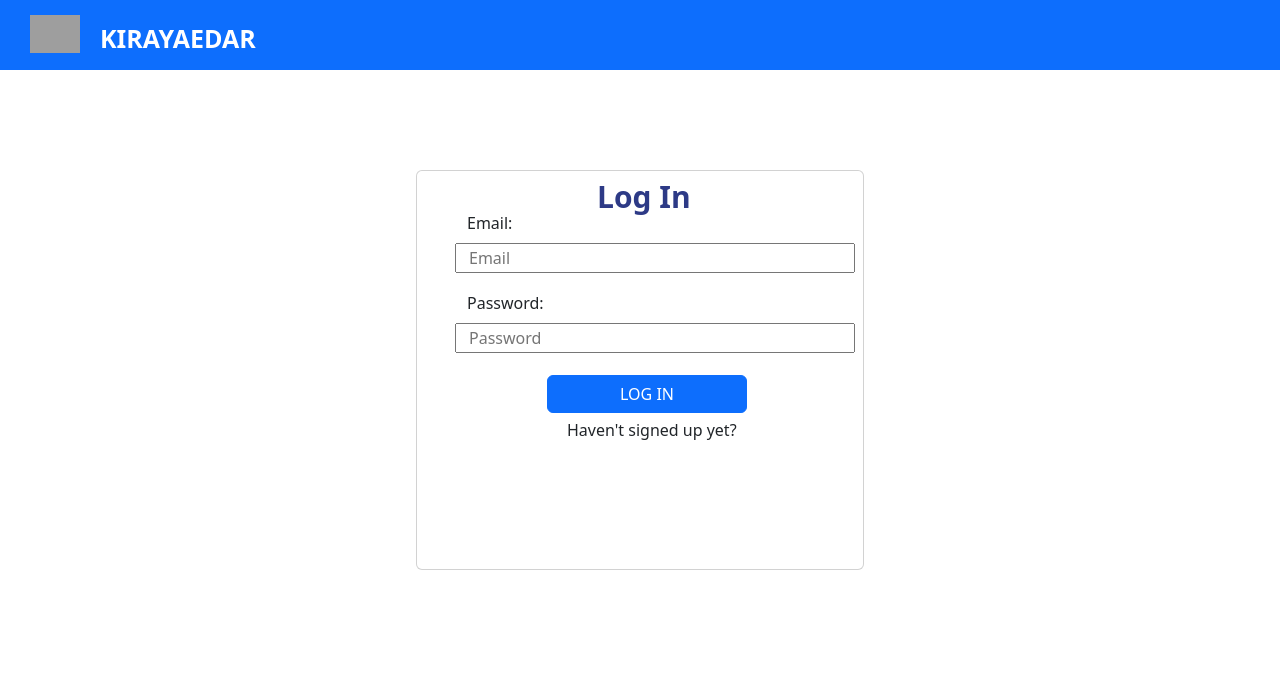
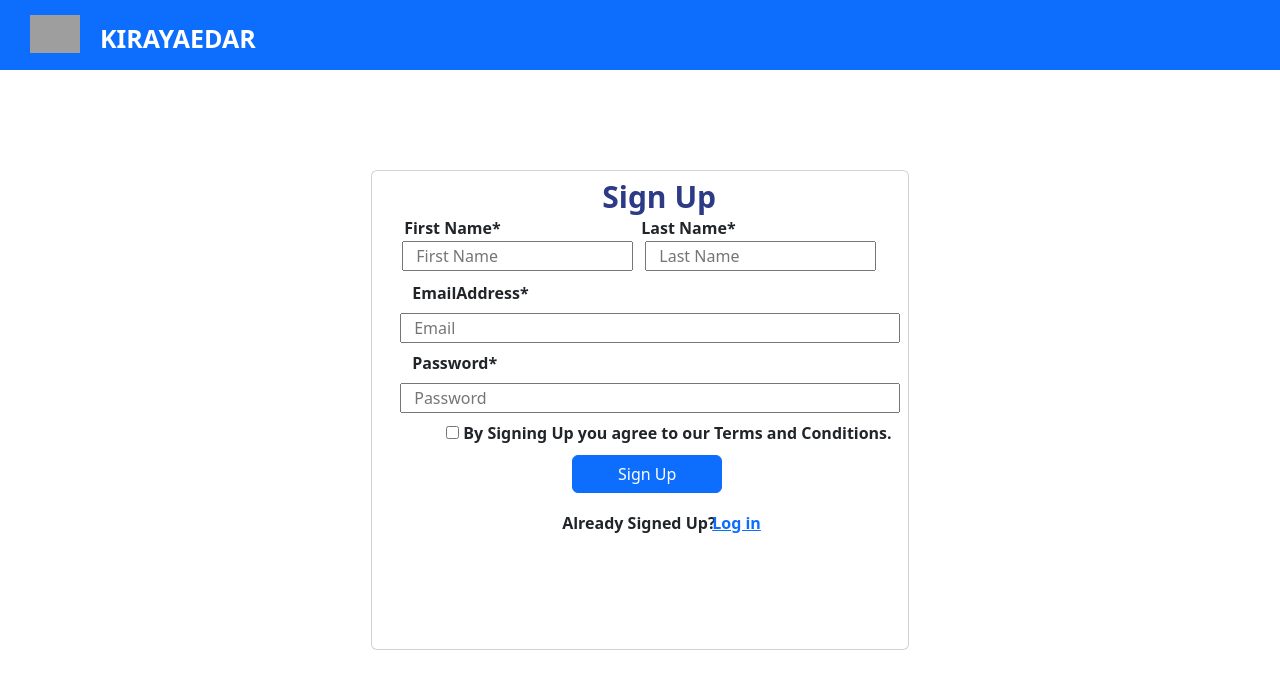
Before and after one commit to harsh0623/KIRAYEDAR, a React (Create React App) app in the folder kirayedar-react-project/: page /SignUp in a window 1280 px wide. Shown: the top 688 px of the page. Built offline with nearby package versions, Linux system fonts and the light colour scheme; grey boxes are pictures that could not be loaded.

Commit message:
Creating signUp page and installing React-router

```diff
--- a/kirayedar-react-project/package.json
+++ b/kirayedar-react-project/package.json
@@ -9,6 +9,7 @@
     "bootstrap": "^5.2.0",
     "react": "^18.2.0",
     "react-dom": "^18.2.0",
+    "react-router-dom": "^6.3.0",
     "react-scripts": "5.0.1",
     "web-vitals": "^2.1.4"
   },
--- a/kirayedar-react-project/src/App.js
+++ b/kirayedar-react-project/src/App.js
@@ -1,12 +1,22 @@
+import { BrowserRouter, Routes, Route } from 'react-router-dom';
 import './App.css';
 import HeaderComponent from "./components/header.components";
 import LoginPage from './components/pages/loginPage.components';
+import SignUpPage from './components/pages/signupPage.components';
+
+
 
 function App() {
   return (
     <>
       <HeaderComponent />
-      <LoginPage></LoginPage>
+      <BrowserRouter>
+        <Routes>
+
+          <Route path='/' element={<LoginPage />}></Route>
+          <Route path='SignUp' element={<SignUpPage />}></Route>
+        </Routes>
+      </BrowserRouter>
     </>
   )
 };
--- a/kirayedar-react-project/src/components/button.components.jsx
+++ /dev/null
@@ -1,13 +0,0 @@
-import React from "react";
-
-export default function Button() {
-  return (
-    <button
-      type="button"
-      className="btn btn-primary mt-4"
-      style={{ width: "200px" }}
-    >
-      LOG IN
-    </button>
-  );
-}
--- a/kirayedar-react-project/src/components/pages/loginPage.components.jsx
+++ b/kirayedar-react-project/src/components/pages/loginPage.components.jsx
@@ -1,6 +1,6 @@
 import React from "react";
-import Button from "../button.components";
-
+import { Link } from "react-router-dom";
+import SignUpPage from "./signupPage.components";
 const LoginPage = () => {
   const test = () => "";
   return (
@@ -40,8 +40,8 @@ const LoginPage = () => {
                 left: "50px",
               }}
             >
-              <label className="mb-2" Htmlfor="email">
-                Email:
+              <label className="mb-2" htmlFor="email">
+                <b>Email:</b>
               </label>
               <input
                 style={{ width: "400px" }}
@@ -49,6 +49,7 @@ const LoginPage = () => {
                 type="email"
                 placeholder="Email"
                 value=""
+                onChange={test}
               />
             </div>
             <div
@@ -57,17 +58,18 @@ const LoginPage = () => {
                 position: "absolute",
                 top: "120px",
                 left: "50px",
-                value: 0,
               }}
             >
-              <label className="mb-2" Htmlfor="password">
-                Password:
+              <label className="mb-2" htmlFor="password">
+                <b>Password:</b>
               </label>
               <input
                 style={{ width: "400px" }}
                 type="password"
                 id="password"
                 placeholder="Password"
+                value=""
+                onChange={test}
               />
             </div>
           </div>
@@ -76,20 +78,43 @@ const LoginPage = () => {
         <div
           style={{
             position: "absolute",
-            top: "180px",
+            top: "170px",
             left: "130px",
           }}
         >
-          <Button />
+          <button
+            type="submit"
+            className="btn btn-primary mt-4"
+            style={{ width: "200px" }}
+          >
+            Log In
+          </button>
         </div>
         <span
           style={{
             position: "absolute",
-            top: "250px",
+            top: "240px",
             left: "150px",
           }}
         >
           <h6>Haven't signed up yet?</h6>
+        </span>
+        <span
+          style={{
+            position: "absolute",
+            top: "240px",
+            left: "180px",
+          }}
+        >
+          <Link to="/SignUp">
+            <button
+              type="submit"
+              className="btn btn-primary mt-4"
+              style={{ width: "100px" }}
+            >
+              Sign Up
+            </button>
+          </Link>
         </span>
       </div>
     </>
--- /dev/null
+++ b/kirayedar-react-project/src/components/pages/signupPage.components.jsx
@@ -0,0 +1,160 @@
+import React from "react";
+import { Link } from "react-router-dom";
+
+const SignUpPage = () => {
+  const test = () => "";
+  return (
+    <div
+      className="card"
+      style={{
+        width: "42%",
+        height: "60vh",
+        marginLeft: "auto",
+        marginRight: "auto",
+        marginTop: "100px",
+        position: "relative",
+      }}
+    >
+      <span
+        className="fw-bold"
+        style={{
+          fontSize: "30px",
+          width: "200px",
+          color: "#2D3A86",
+          position: "absolute",
+          top: "3px",
+          left: "230px",
+        }}
+      >
+        Sign Up
+      </span>
+      <form onSubmit={test}>
+        <div className="form-group">
+          <div className="row">
+            <label
+              htmlFor="Fname"
+              style={{ position: "absolute", top: "45px", left: "20px" }}
+            >
+              <b>First Name*</b>
+            </label>
+            <input
+              style={{
+                width: "43%",
+                position: "absolute",
+                top: "70px",
+                left: "30px",
+              }}
+              type="text"
+              placeholder="First Name"
+              id="Fname"
+              value=""
+              onChange={test}
+            />
+            <label
+              htmlFor="Lname"
+              style={{ position: "absolute", top: "45px", left: "48%" }}
+            >
+              <b>Last Name*</b>
+            </label>
+            <input
+              style={{
+                width: "43%",
+                position: "absolute",
+                top: "70px",
+                left: "51%",
+              }}
+              type="text"
+              placeholder="Last Name"
+              id="Lname"
+              value=""
+              onChange={test}
+            />
+          </div>
+          <div
+            className="row"
+            style={{
+              position: "absolute",
+              top: "110px",
+              left: "40px",
+            }}
+          >
+            <label className="mb-2 " htmlFor="email">
+              <b>EmailAddress*</b>
+            </label>
+            <input
+              style={{ width: "500px" }}
+              id="email"
+              type="email"
+              placeholder="Email"
+              value=""
+              onChange={test}
+            />
+          </div>
+          <div
+            className="row"
+            style={{
+              position: "absolute",
+              top: "180px",
+              left: "40px",
+            }}
+          >
+            <label className="mb-2" htmlFor="password">
+              <b>Password*</b>
+            </label>
+            <input
+              style={{ width: "500px" }}
+              type="password"
+              id="password"
+              placeholder="Password"
+              value=""
+              onChange={test}
+            />
+          </div>
+        </div>
+      </form>
+      <div
+        className="fw-bold ms-4"
+        style={{ position: "absolute", top: "250px", left: "50px" }}
+      >
+        <input type="checkbox" id="check" value="Check" onChange={test} /> By
+        Signing Up you agree to our Terms and Conditions.
+      </div>
+      <span
+        style={{
+          position: "absolute",
+          top: "260px",
+          left: "200px",
+        }}
+      >
+        <button
+          type="submit"
+          className="btn btn-primary mt-4"
+          style={{ width: "150px" }}
+        >
+          Sign Up
+        </button>
+      </span>
+      <div
+        className="fw-bold"
+        style={{
+          position: "absolute",
+          top: "340px",
+          left: "190px",
+        }}
+      >
+        Already Signed Up?
+        <span  style={{
+          position: "absolute",
+          left: "150px",
+          width:"100px"
+        }}>
+          <Link to="/">
+            Log in
+          </Link>
+        </span>
+      </div>
+    </div>
+  );
+};
+
+export default SignUpPage;
```
Also changed, not shown: 1 other file (tests, documents, lock files or other folders).
